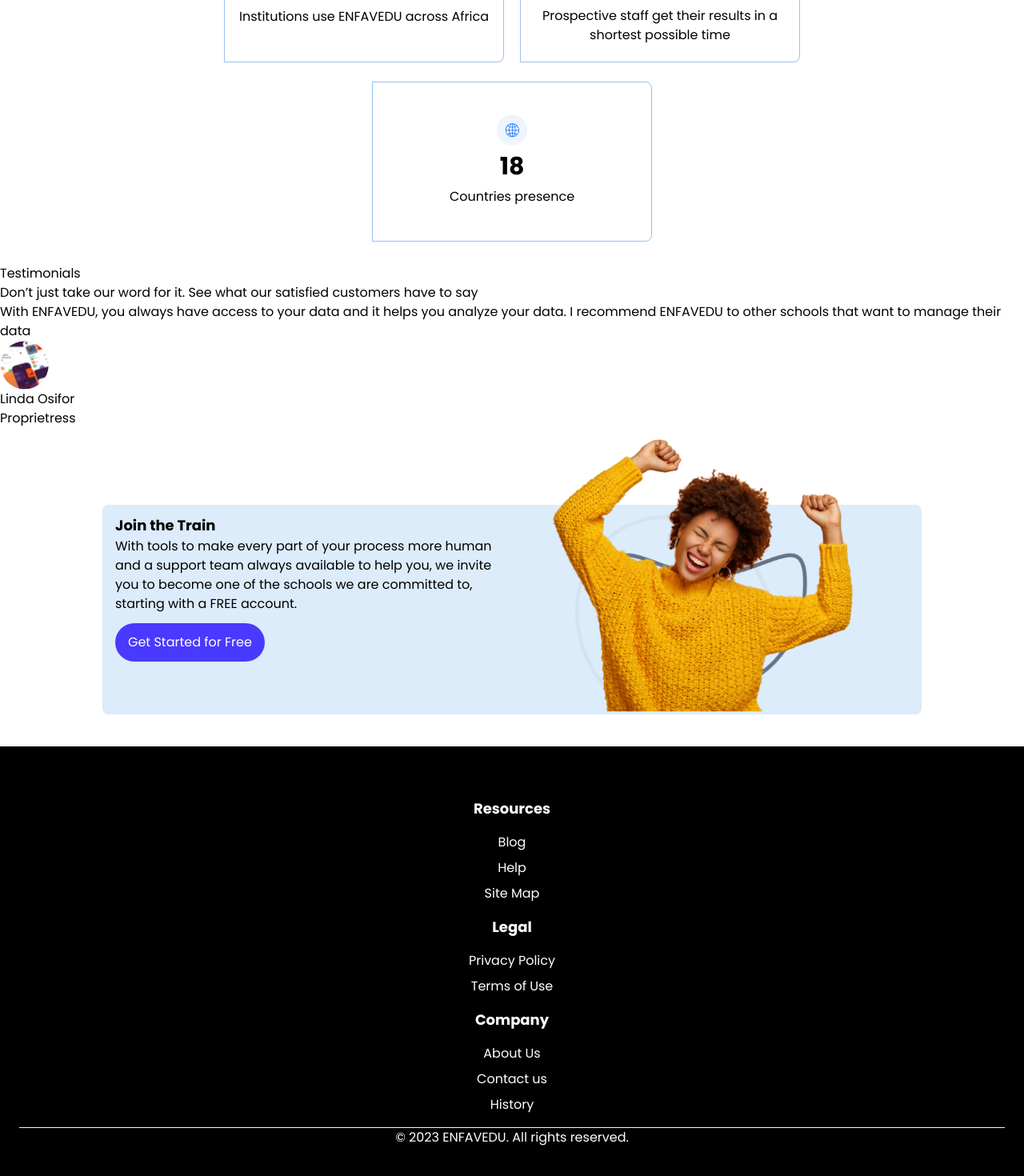
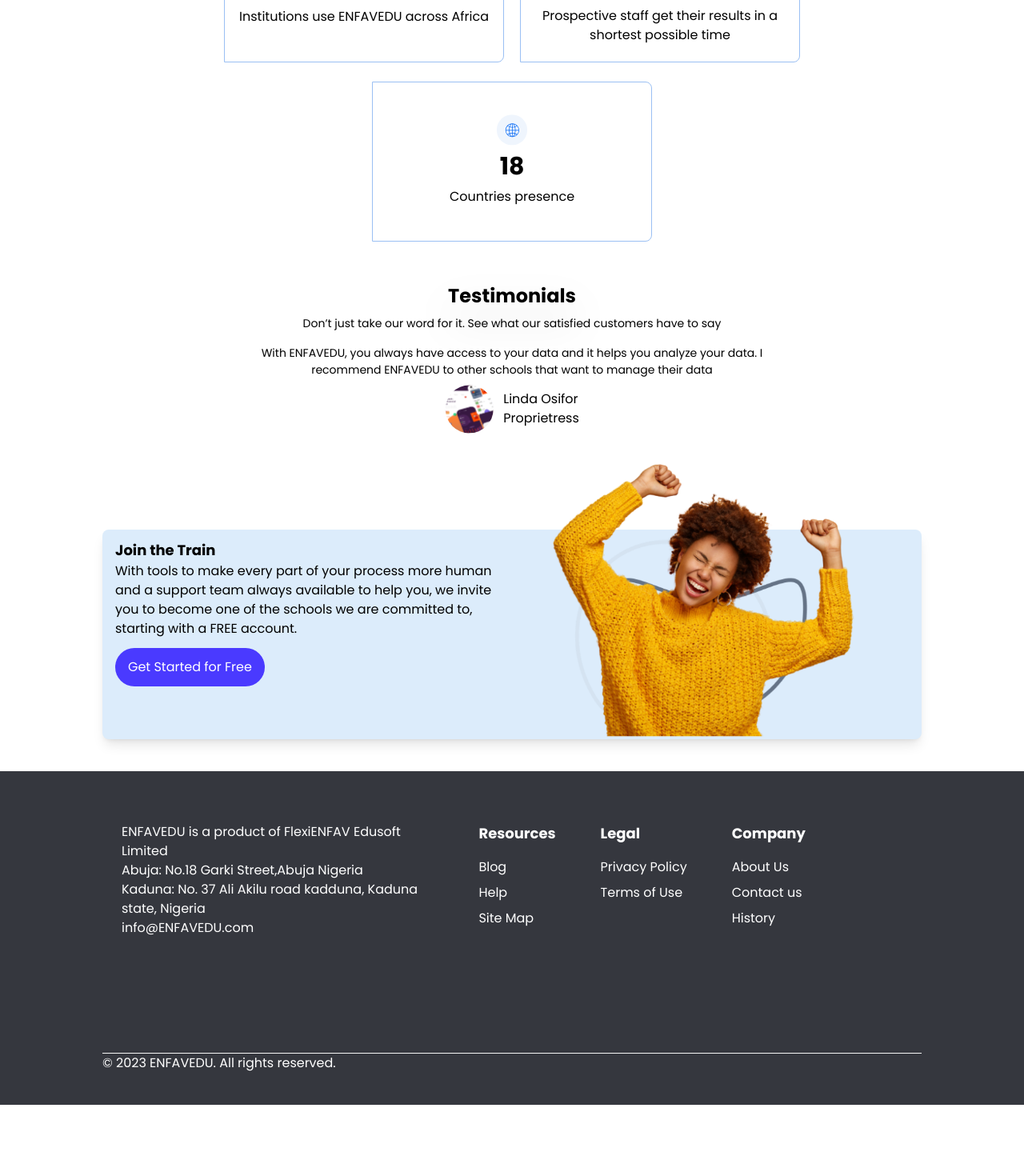
Before and after one commit to Leefranklyn/Enfavdu, a React (Vite) app: page / in a window 1280 px wide. Shown: the part 3742-5212 px from the top of the page at 80% size. After the commit the page ends 5123 px from the top, so only its background shows below. Built offline with nearby package versions, Linux system fonts and the light colour scheme.

Commit message:
fixed some issues

```diff
--- a/src/componenets/admin/Home.jsx
+++ b/src/componenets/admin/Home.jsx
@@ -267,18 +267,18 @@ const Home = () => {
             </div>
           </div>
         </div>
-        <div>
-          <h3>Testimonials</h3>
-          <p>
+        <div className="w-[50%] mx-auto py-6">
+          <h3 className="font-bold drop-shadow-2xl text-2xl text-center">Testimonials</h3>
+          <p className="text-center text-[14px] py-2">
             Don’t just take our word for it. See what our satisfied customers
             have to say
           </p>
-          <p>
+          <p className="text-center text-[14px] py-2">
             With ENFAVEDU, you always have access to your data and it helps you
             analyze your data. I recommend ENFAVEDU to other schools that want
             to manage their data
           </p>
-          <div>
+          <div className="flex justify-center items-center gap-3">
           <div><img src={Profile} alt="" /></div>
           <div>
             <h3>Linda Osifor</h3>
@@ -286,7 +286,7 @@ const Home = () => {
           </div>
           </div>
         </div>
-        <div className="bg-skyBlue rounded-lg pt-3 my-6 md:mt-24 md:mb-10 px-4 md:flex my-container">
+        <div className="bg-skyBlue rounded-lg pt-3 my-6 md:mt-24 md:mb-10 px-4 md:flex shadow-lg my-container">
           <div className="md:w-1/2">
             <h4 className="text-lg font-semibold">Join the Train</h4>
             <p>
--- a/src/layout/Footer.jsx
+++ b/src/layout/Footer.jsx
@@ -1,11 +1,19 @@
-import React from 'react'
+import React from "react";
 
 const Footer = () => {
   return (
-    <div className="flex flex-col text-center bg-black text-white pt-16 pb-12 px-6 gap-y-4">
+    <div className="bg-black md:bg-footerGrey px-10">
+      <div className="my-container">
+        <div className="flex flex-col md:flex-row text-center md:text-start gap-x-14  text-white pt-16  pb-12 md:pb-36 px-6 gap-y-4">
+          <div className="hidden md:block w-[40%]">
+            <p className="text-left">ENFAVEDU is a product of FlexiENFAV Edusoft Limited </p>
+            <p className="text-left">Abuja: No.18 Garki Street,Abuja Nigeria</p>
+            <p className="text-left">Kaduna: No. 37 Ali Akilu road kadduna, Kaduna state, Nigeria</p>
+            <a  href="/">info@ENFAVEDU.com</a>
+          </div>
           <div>
-        <h5 className='font-semibold text-lg mb-4'>Resources</h5>
-        <ul className='flex flex-col gap-y-2'>
+            <h5 className="font-semibold text-lg mb-4">Resources</h5>
+            <ul className="flex flex-col gap-y-2">
               <li>
                 <a href="">Blog</a>
               </li>
@@ -18,23 +26,38 @@ const Footer = () => {
             </ul>
           </div>
           <div>
-        <h5 className='font-semibold text-lg mb-4'>Legal</h5>
-        <ul  className='flex flex-col gap-y-2'>
-          <li><a href="">Privacy Policy</a></li>
-          <li><a href="">Terms of Use</a></li>
+            <h5 className="font-semibold text-lg mb-4">Legal</h5>
+            <ul className="flex flex-col gap-y-2">
+              <li>
+                <a href="">Privacy Policy</a>
+              </li>
+              <li>
+                <a href="">Terms of Use</a>
+              </li>
             </ul>
           </div>
           <div>
-        <h5 className='font-semibold text-lg mb-4'>Company</h5>
-        <ul  className='flex flex-col gap-y-2'>
-          <li><a href="">About Us</a></li>
-          <li><a href=""></a>Contact us</li>
-          <li><a href=""></a>History</li>
+            <h5 className="font-semibold text-lg mb-4">Company</h5>
+            <ul className="flex flex-col gap-y-2">
+              <li>
+                <a href="">About Us</a>
+              </li>
+              <li>
+                <a href=""></a>Contact us
+              </li>
+              <li>
+                <a href=""></a>History
+              </li>
             </ul>
           </div>
-    <p className="border-t border-lightGrey">© 2023 ENFAVEDU. All rights reserved.</p>
         </div>
-  )
-}
+        <p className="border-t-[1px] border-lightGrey pb-10 text-white">
+        © 2023 ENFAVEDU. All rights reserved.
+      </p>
+      </div>
 
-export default Footer
+    </div>
+  );
+};
+
+export default Footer;
--- a/src/layout/Navbar.jsx
+++ b/src/layout/Navbar.jsx
@@ -24,7 +24,7 @@ const Navbar = () => {
           <div
             className={
               toggle
-                ? "fixed top-0 right-0 bg-white w-[55%] px-4 py-10 transition-all duration-500 ease-in-out"
+                ? "fixed  top-0 right-0 bg-white w-[55%] px-4 py-10 transition-all duration-500 ease-in-out"
                 : "fixed right-[-100%]"
             }
           >
--- a/tailwind.config.js
+++ b/tailwind.config.js
@@ -12,7 +12,8 @@ export default {
         lightBlue: "#9BC0F3",
         skyBlue: "#DCECFB",
         lightGrey: "#F6F6F6",
-        blueishGray: "#97AAC5"
+        blueishGray: "#97AAC5",
+        footerGrey:"#35373E",
       },
       listStyleImage: {
         check: 'url("/assets/check.svg")',
```
Lines whose indentation alone changed are shown as unchanged.
